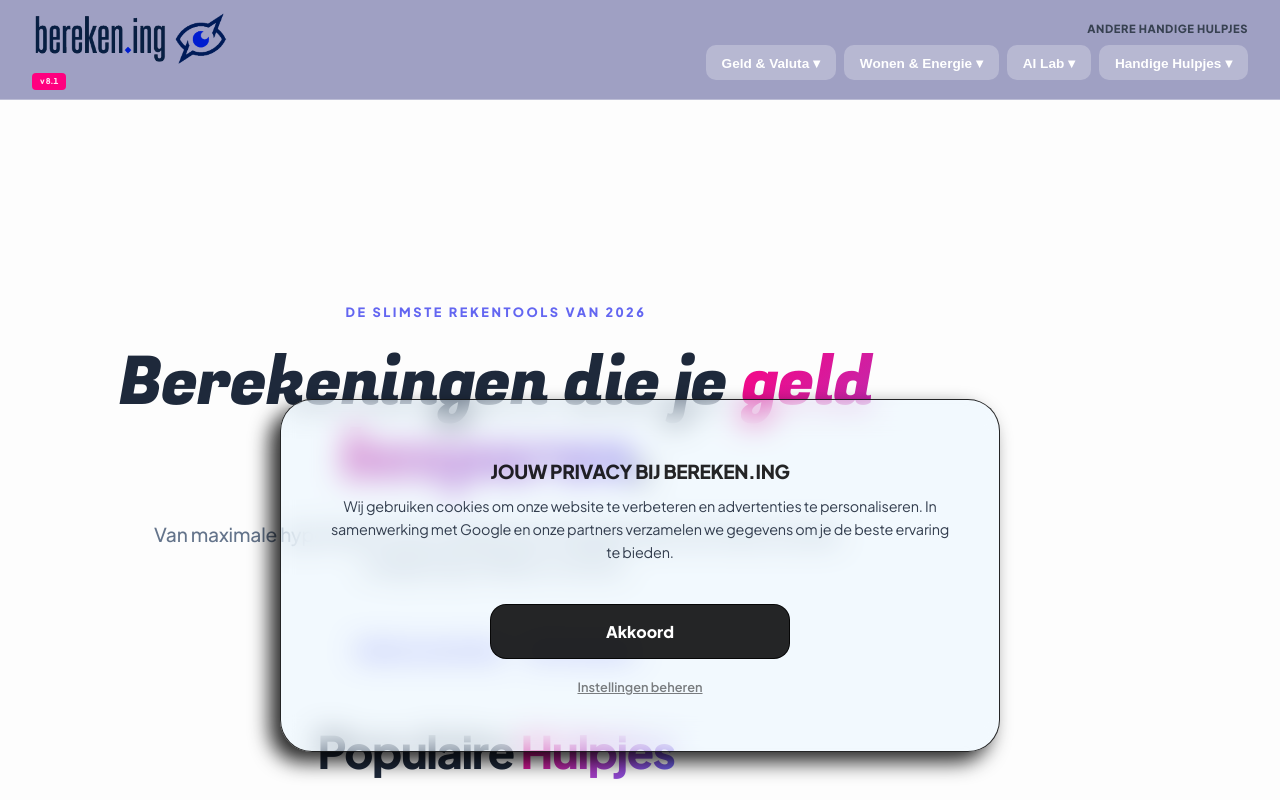
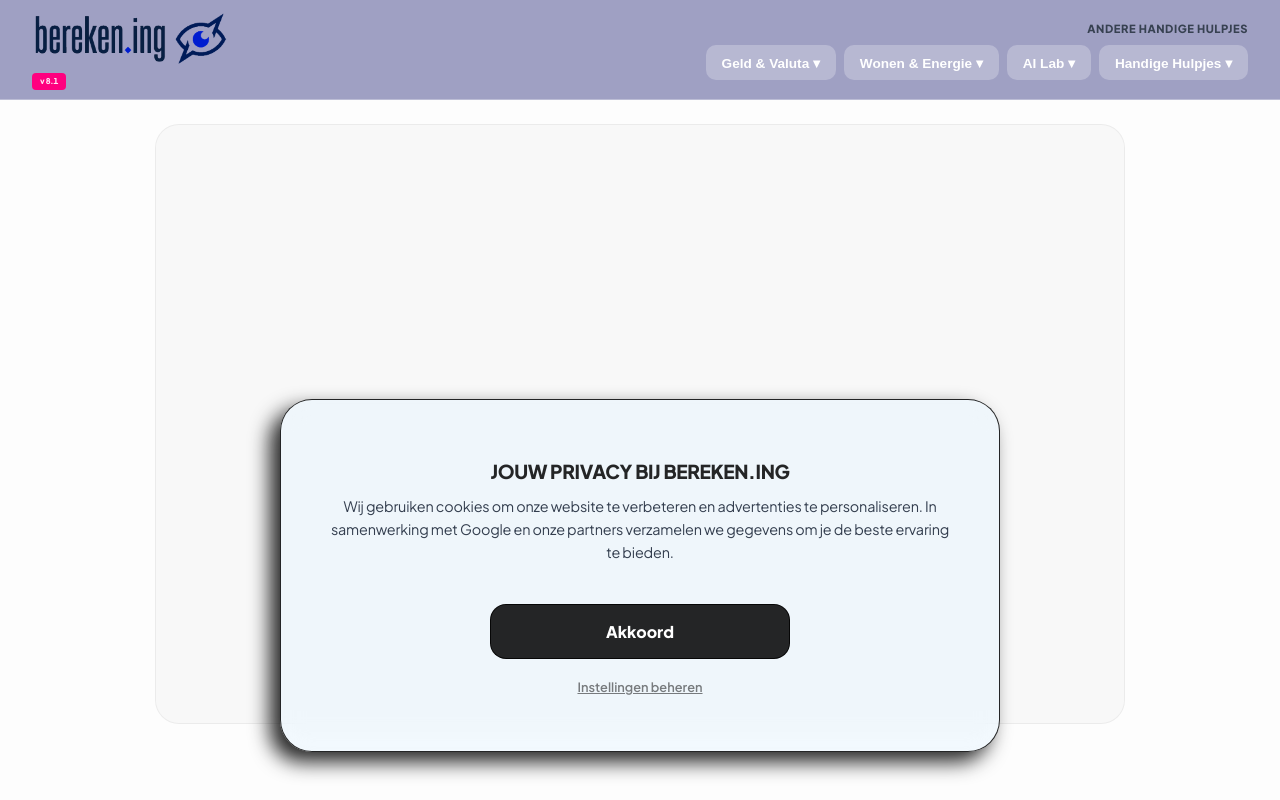
Before and after one commit to sirklaas/bereken.ing, a Next.js app: page / in a window 1280 px wide. Shown: the top 800 px of the page. Built offline with nearby package versions, Linux system fonts and the light colour scheme.

Commit message:
style: restore visible ad placeholders while maintaining liquidity v8.2

```diff
--- a/src/components/AdSenseSlot.tsx
+++ b/src/components/AdSenseSlot.tsx
@@ -81,11 +81,12 @@ export default function AdSenseSlot({ id, slot, format = "auto", style }: AdSens
   return (
     <div className="ad-container" id={id} style={{
       width: "100%",
+      minHeight: format === "rectangle" ? "250px" : "600px",
       display: "flex",
       alignItems: "center",
       justifyContent: "center",
-      background: isDebug ? "rgba(255, 0, 127, 0.05)" : "transparent",
-      border: isDebug ? "2px dashed rgba(255, 0, 127, 0.3)" : "none",
+      background: isDebug ? "rgba(255, 0, 127, 0.05)" : "rgba(0, 0, 0, 0.02)",
+      border: isDebug ? "2px dashed rgba(255, 0, 127, 0.3)" : "1px solid rgba(0, 0, 0, 0.05)",
       borderRadius: "24px",
       margin: "0 0 2rem",
       transition: "all 0.3s ease",
```
